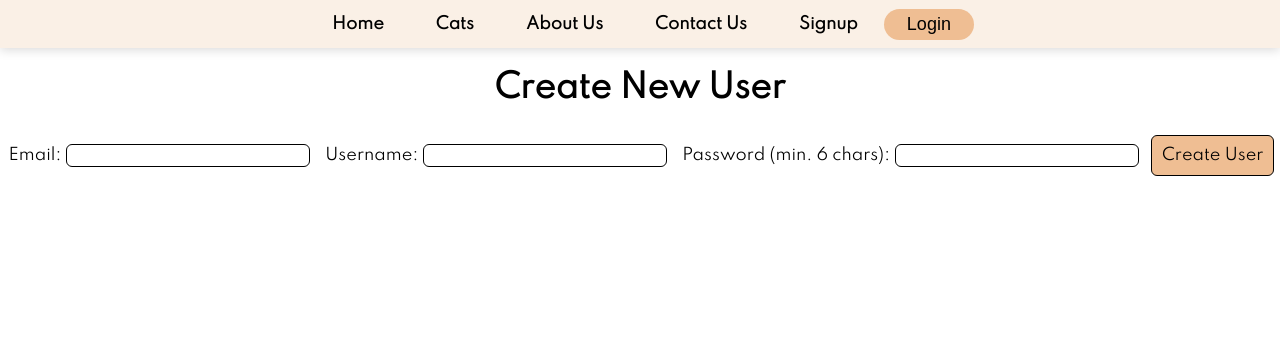
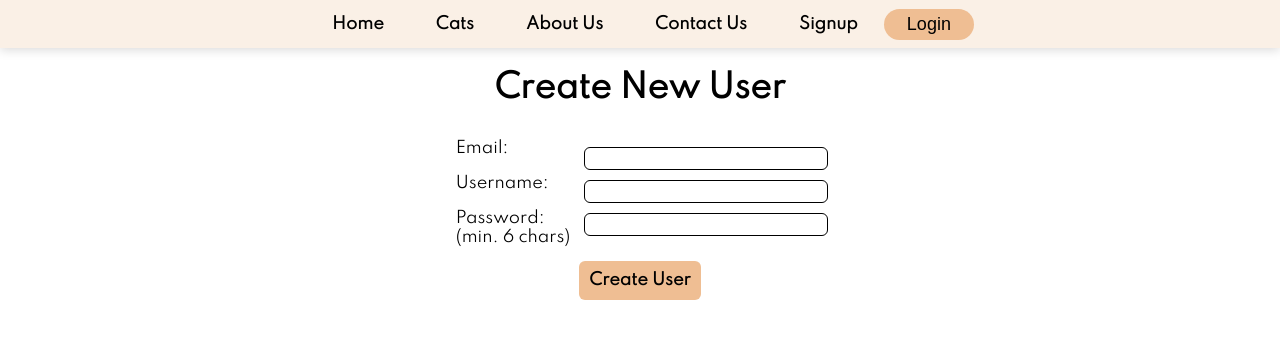
Before and after one commit to soniasltan/Project-3---The-Shelter-People, a React (Create React App) app in the folder tsp_frontend/: page /users/new in a window 1280 px wide. Shown: the top 338 px of the page. Built offline with nearby package versions, Linux system fonts and the light colour scheme; a web font is replaced by a local one.

Commit message:
updated button styling to match login page

```diff
--- a/tsp_frontend/src/Pages/UserCreate.jsx
+++ b/tsp_frontend/src/Pages/UserCreate.jsx
@@ -3,12 +3,38 @@ import { useHistory } from "react-router-dom";
 import axios from "axios";
 import styled from "styled-components";
 
+const Form = styled.form`
+  display: flex;
+  flex-direction: column;
+  justify-contents: center;
+  align-items: center;
+`;
+
+const UserInfo = styled.div`
+  display: flex;
+  justify-contents: center;
+  align-items: center;
+`;
+
+const LabelContainer = styled.div`
+  display: flex;
+  flex-direction: column;
+  align-items: flex-start;
+  margin-top: 2px;
+`;
+
+const InputContainer = styled.div`
+  display: flex;
+  flex-direction: column;
+`;
+
 const Label = styled.label`
-  margin: 5px;
+  margin: 4px 5px;
+  padding: 4px;
 `;
 
 const Input = styled.input`
-font-family: "Spartan", sans-serif;
+  font-family: "Spartan", sans-serif;
   margin: 5px;
   border: 1px solid black;
   border-radius: 6px;
@@ -26,19 +52,19 @@ font-family: "Spartan", sans-serif;
   }
 `;
 
-
 const Button = styled.button`
-font-family: "Spartan", sans-serif;
+  font-family: "Spartan", sans-serif;
+  font-weight: bold;
   padding: 10px;
   margin: 6px 2px;
-  border: 1px solid black;
+  border: none;
   border-radius: 6px;
   box-sizing: border-box;
   cursor: pointer;
   font-size: 16px;
   background-color: #EFBE93;
   @media only screen and (max-width: 600px) {
-    border: 1px solid black;
+    border: none;
     border-radius: 6px;
     box-sizing: border-box;
     cursor: pointer;
@@ -91,9 +117,20 @@ function UserCreate() {
   return (
     <>
       <h1>Create New User</h1>
-      <form onSubmit={handleSubmit}>
+      <Form onSubmit={handleSubmit}>
+        <UserInfo>
+        <LabelContainer>
         <Label>
           Email:
+        </Label>
+        <Label>
+          Username:
+        </Label>
+        <Label>
+          Password: <br />(min. 6 chars)
+        </Label>
+        </LabelContainer>
+        <InputContainer>
           <Input
             type="email"
             name="email"
@@ -101,9 +138,6 @@ function UserCreate() {
             onChange={handleEmailChange}
             required
           ></Input>
-        </Label>
-        <Label>
-          Username:
           <Input
             type="text"
             name="username"
@@ -111,9 +145,6 @@ function UserCreate() {
             onChange={handleUsernameChange}
             required
           ></Input>
-        </Label>
-        <Label>
-          Password (min. 6 chars):
           <Input
             type="password"
             name="password"
@@ -121,9 +152,10 @@ function UserCreate() {
             onChange={handlePasswordChange}
             required
           ></Input>
-        </Label>
+          </InputContainer>
+        </UserInfo>
         <Button>Create User</Button>
-      </form>
+      </Form>
     </>
   );
 }
```
